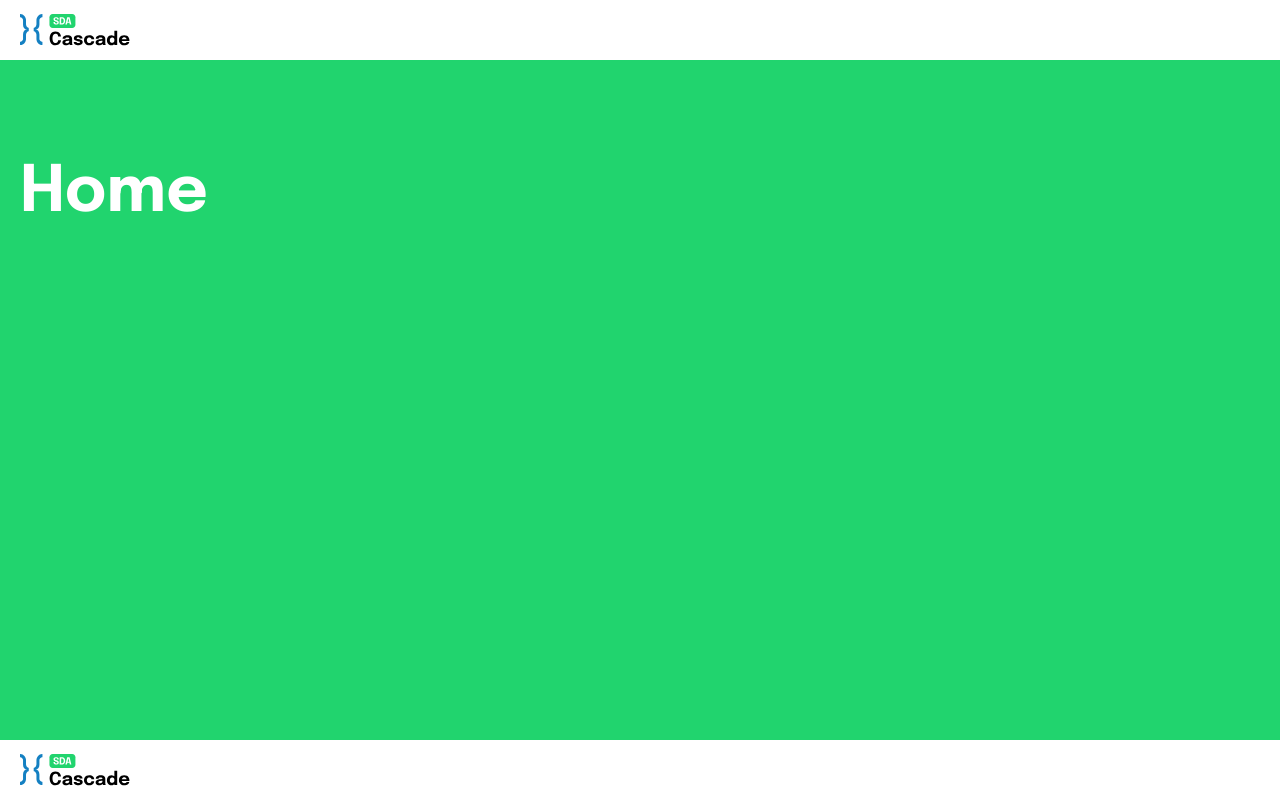
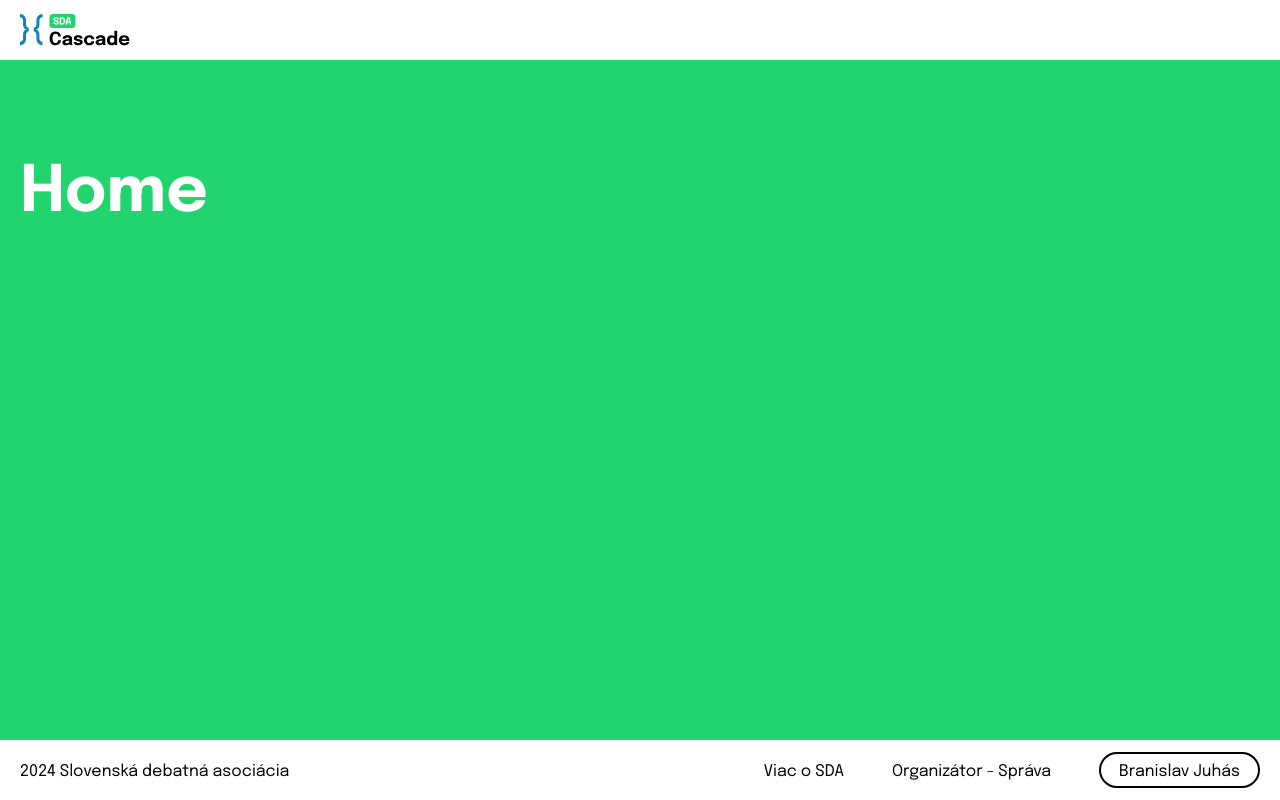
Before and after one commit to branislavjuhaas/dn-debrief, a Vue app in the folder client/: page / in a window 1280 px wide. Built offline with nearby package versions, Linux system fonts and the light colour scheme.

Commit message:
Header Implementation 130524

```diff
--- a/client/src/App.vue
+++ b/client/src/App.vue
@@ -1,17 +1,18 @@
 <script setup>
 
-import Titlebar from "./components/Header.vue";
+import Header from "./components/Header.vue";
+import Footer from "./components/Footer.vue";
 </script>
 
 <template>
   <div id="view">
-    <Titlebar />
+    <Header />
       <div id="content">
         <div class="centered">
           <router-view />
         </div>
       </div>
-    <Titlebar />
+    <Footer />
   </div>
 </template>
 
--- /dev/null
+++ b/client/src/components/Footer.vue
@@ -0,0 +1,62 @@
+<script setup>
+
+</script>
+
+<template>
+  <div id="footer">
+    <div id="subfooter" class="centered">
+      <p class="one-line footer-link">2024 Slovenská debatná asociácia</p>
+      <div id="right-footer">
+        <a href="https://www.sda.sk/" class="one-line footer-link">Viac o SDA</a>
+        <router-link to="/manage" class="one-line footer-link">Organizátor - Správa</router-link>
+        <router-link to="/users/me" id="me" class="one-line footer-link primary">Branislav Juhás</router-link>
+      </div>
+    </div>
+  </div>
+</template>
+
+<style scoped>
+  #footer {
+    background: var(--sda-white);
+    display: flex;
+    justify-content: center;
+    width: 100%;
+
+    color: var(--sda-black);
+  }
+
+  #footer a {
+    color: var(--sda-black);
+  }
+
+  #subfooter {
+    display: grid;
+    grid-template-columns: auto 1fr auto;
+    align-items: center;
+  }
+
+  #right-footer {
+    display: flex;
+    gap: 3rem;
+    grid-column: 3;
+  }
+
+  @media screen and (max-width: 850px) {
+    #subfooter {
+      grid-template-columns: 1fr;
+    }
+
+    .footer-link:not(.primary)
+    {
+      display: none;
+    }
+
+    #right-footer {
+      grid-column: 1;
+    }
+
+    #me {
+      width: 100%;
+    }
+  }
+</style>
--- a/client/src/style.css
+++ b/client/src/style.css
@@ -60,4 +60,35 @@ h6 {
 
 a {
   text-decoration: none;
+  color: var(--sda-white);
 }
+
+.one-line {
+  display: inline-block;
+  line-height: 1;
+  height: 0.75em;
+  margin: 0;
+  align-self: center;
+}
+
+a.one-line {
+  transition: color 0.21s, background 0.21s;
+}
+
+a.one-line:hover:not(.primary) {
+  color: var(--sda-red) !important;
+}
+
+.primary {
+  display: flex;
+  justify-content: center;
+  padding: 10px 18px 10px 18px;
+  border: 2px solid #000000;
+  border-radius: 10rem;
+  transition: color 0.21s, background 0.21s;
+}
+
+.primary:hover {
+  background: var(--sda-red);
+  color: var(--sda-white) !important;
+}
```
